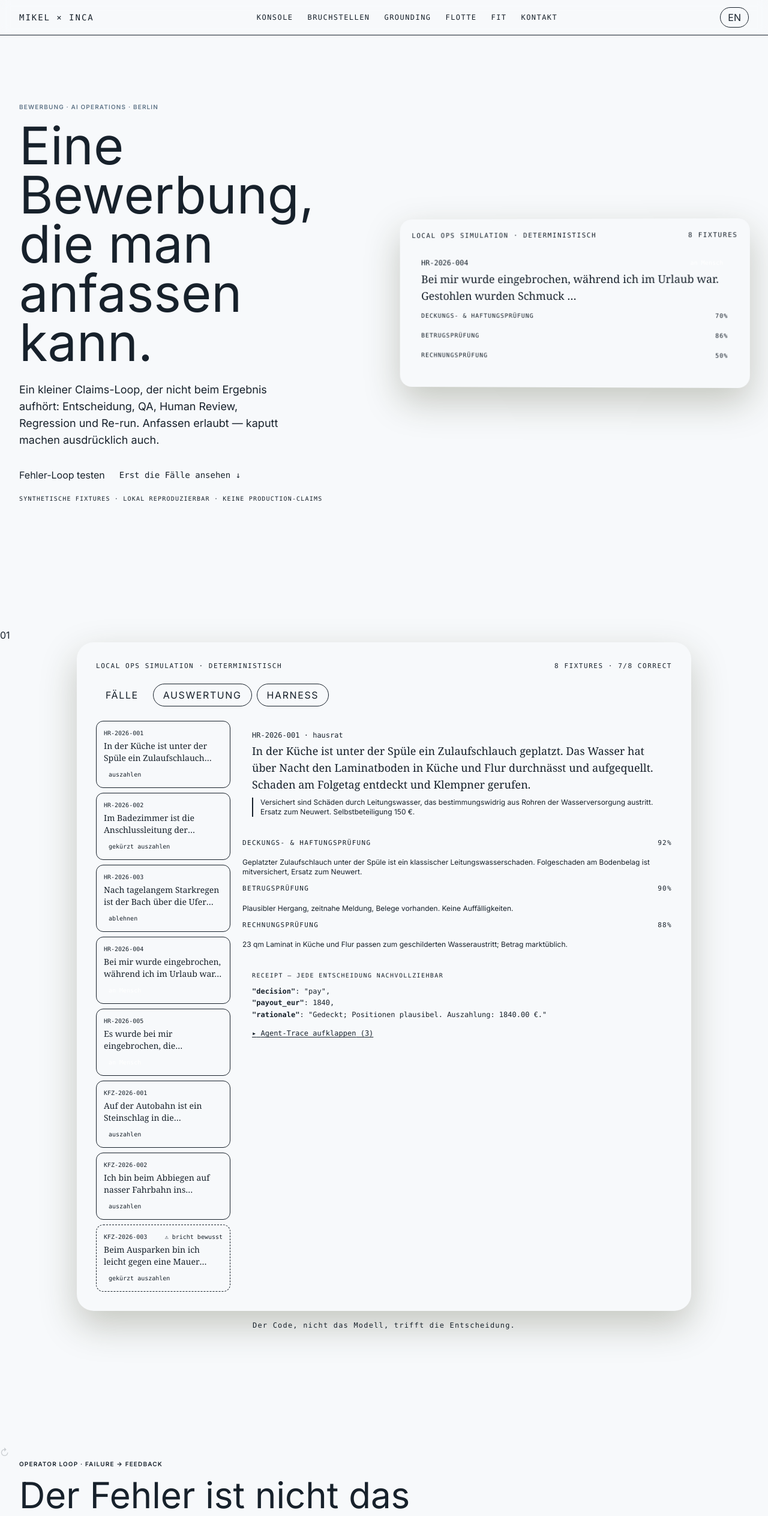
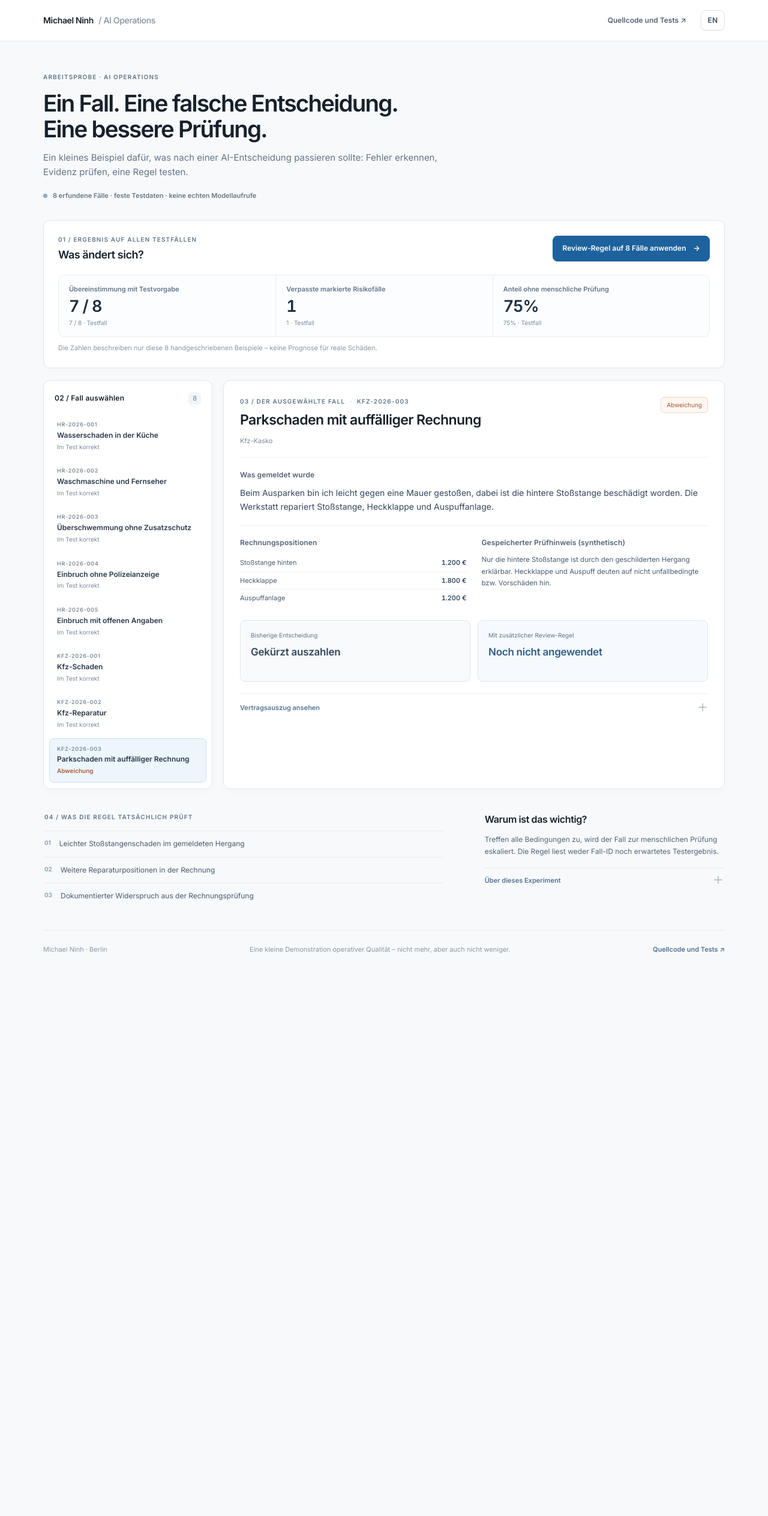
Before and after one commit to mikelninh/inca-demo, a React (Vite) app: page / in a window 1280 px wide. Shown: the top 2528 px of the page at 60% size. After the commit the page ends 1624 px from the top, so only its background shows below. Built offline with nearby package versions, Linux system fonts and the light colour scheme.

Commit message:
Make clear three-step claims work sample the main experience

```diff
--- a/src/App.tsx
+++ b/src/App.tsx
@@ -1,28 +1,5 @@
-import Bruch from './components/Bruch'
-import CtaFooter from './components/CtaFooter'
-import Fit from './components/Fit'
-import Fleet from './components/Fleet'
-import Grounding from './components/Grounding'
-import Hero from './components/Hero'
-import Interstitial from './components/Interstitial'
-import Nav from './components/Nav'
-import OperatorLoop from './components/OperatorLoop'
-import Console from './components/console/Console'
-import { LangProvider } from './i18n'
+import ClaimsApp from './ClaimsApp'
 
 export default function App() {
-  return (
-    <LangProvider>
-      <Nav />
-      <Hero />
-      <Console />
-      <OperatorLoop />
-      <Interstitial />
-      <Bruch />
-      <Grounding />
-      <Fleet />
-      <Fit />
-      <CtaFooter />
-    </LangProvider>
-  )
+  return <ClaimsApp />
 }
```
